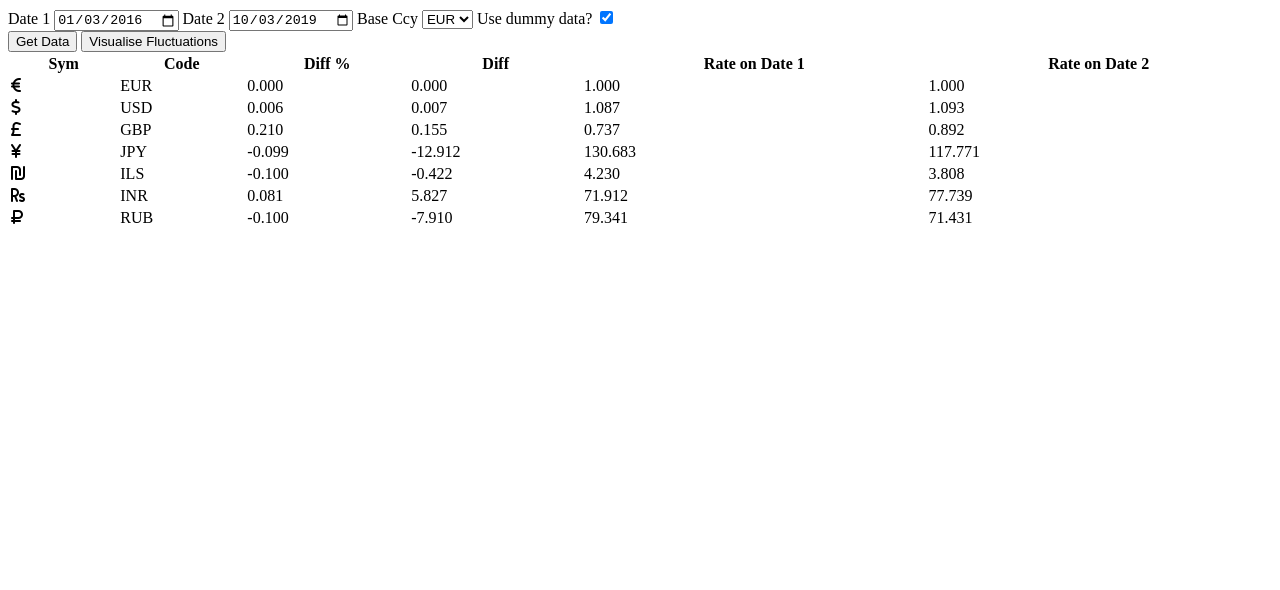
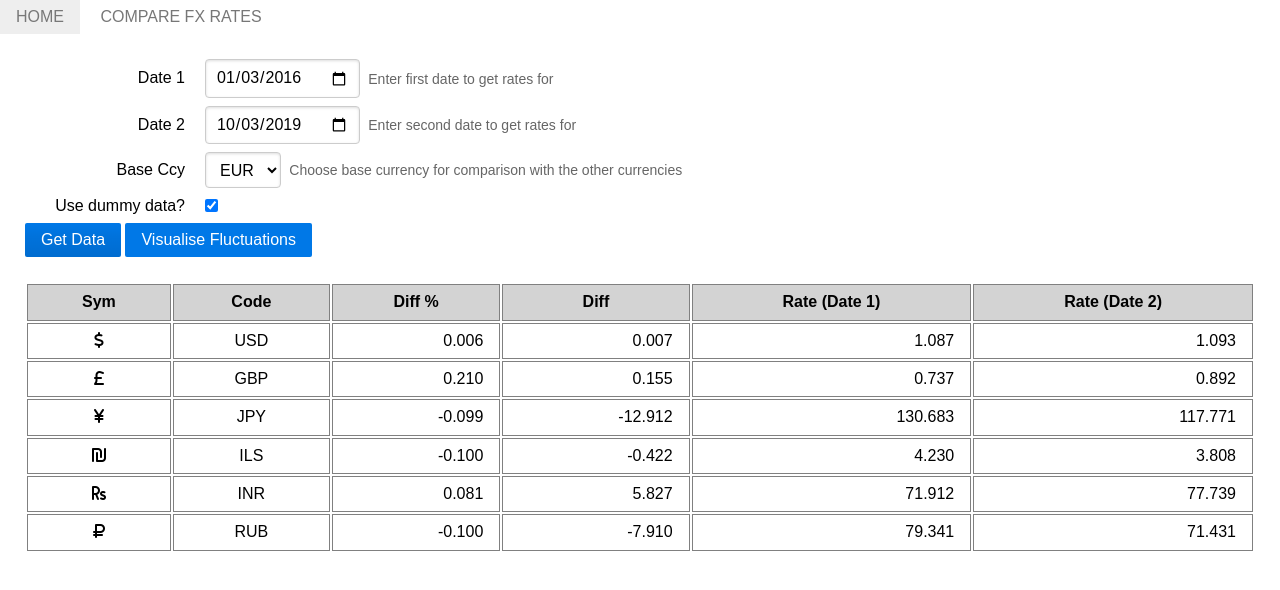
Before and after one commit to simonf1974/fx-visualiser, a website: page index.html in a window 1280 px wide. Both pictures are taken after a click on the button "Get Data". Drawn offline with nearby package versions, Linux system fonts and the light colour scheme.

Commit message:
candidate release for tomorrow

```diff
--- a/index.html
+++ b/index.html
@@ -9,18 +9,37 @@
     <meta name="viewport" content="width=device-width, initial-scale=1">
     <script src="https://kit.fontawesome.com/7990971260.js" crossorigin="anonymous"></script>
     <script src="https://ajax.googleapis.com/ajax/libs/jquery/3.4.1/jquery.min.js"></script>
+    <link rel="stylesheet" href="https://unpkg.com/purecss@1.0.1/build/pure-min.css"
+        integrity="sha384-oAOxQR6DkCoMliIh8yFnu25d7Eq/PHS21PClpwjOTeU2jRSq11vu66rf90/cZr47" crossorigin="anonymous">
+    <link rel="stylesheet" href="https://unpkg.com/purecss@1.0.1/build/grids-responsive-min.css">
     <link rel="stylesheet" href="main.css">
+    <script src="main.js" async defer></script>
+
 </head>
 
 <body>
+
+    <nav class="pure-menu pure-menu-horizontal">
+        <a href="http://db-portfolios.herokuapp.com/simon-freedland/index.html" class="pure-menu-heading pure-menu-link"
+            target="_blank">HOME</a>
+        <a href="./index.html" class="pure-menu-heading pure-menu-link">Compare FX Rates</a>
+    </nav>
+
     <main>
-
-        <section>
-            <form action="">
+        <section id="input">
+            <form action="" class="pure-form pure-form-aligned">
+                <div class="pure-control-group">
                     <label for="date-1">Date 1</label>
                     <input type="date" name="date-1" id="date-1" required>
+                    <span class="pure-form-message-inline">Enter first date to get rates for</span>
+
+                </div>
+                <div class="pure-control-group">
                     <label for="date-2">Date 2</label>
                     <input type="date" name="date-2" id="date-2" required>
+                    <span class="pure-form-message-inline">Enter second date to get rates for</span>
+                </div>
+                <div class="pure-control-group">
                     <label for="base-ccy">Base Ccy</label>
                     <select name="base-ccy" id="base-ccy">
                         <option value="EUR">EUR</option>
@@ -31,26 +50,29 @@
                         <option value="INR">INR</option>
                         <option value="RUB">RUB</option>
                     </select>
+                    <span class="pure-form-message-inline">Choose base currency for comparison with the other
+                        currencies</span>
+                </div>
 
+                <div class="pure-control-group">
                     <label for="dummy">Use dummy data?</label>
                     <input type="checkbox" name="dummy" id="dummy" required>
+                </div>
+
             </form>
+            <button class="pure-button pure-button-primary" onclick="getExternalData()">Get Data</button>
+            <button class="pure-button pure-button-primary" onclick="visualiseData()">Visualise Fluctuations</button>
         </section>
 
-        <section>
-            <button onclick="getExternalData()">Get Data</button>
-            <button onclick="visualiseData()">Visualise Fluctuations</button>
-        </section>
-
-        <section>
-            <table style="width:100%">
+        <section id="table">
+            <table>
                 <tr>
                     <th>Sym</th>
                     <th>Code</th>
                     <th>Diff %</th>
                     <th>Diff</th>
-                    <th>Rate on Date 1</th>
-                    <th>Rate on Date 2</th>
+                    <th>Rate (Date 1)</th>
+                    <th>Rate (Date 2)</th>
                 </tr>
                 <tr id="EUR">
                     <td><i class="fas fa-euro-sign"></i></td>
@@ -111,9 +133,6 @@
             </table>
         </section>
     </main>
-
-
-    <script src="main.js" async defer></script>
 </body>
 
 </html>
--- a/main.js
+++ b/main.js
@@ -96,11 +96,17 @@ $("#base-ccy").change(function() {
 const populateTable = () => {
   resetVisualisations();
   rates.rates.forEach((rate, code) => {
-    const cells = document.getElementById(code).cells;
-    cells[2].innerText = rate.changePct().toFixed(3);
-    cells[3].innerText = rate.change().toFixed(3);
-    cells[4].innerText = rate.oldRate.toFixed(3);
-    cells[5].innerText = rate.newRate.toFixed(3);
+    const tblRow = document.getElementById(code);
+    if (code === rates.baseCcy) {
+      tblRow.hidden = true;
+      return;
+    } else {
+      tblRow.hidden = false;
+    }
+    tblRow.cells[2].innerText = rate.changePct().toFixed(3);
+    tblRow.cells[3].innerText = rate.change().toFixed(3);
+    tblRow.cells[4].innerText = rate.oldRate.toFixed(3);
+    tblRow.cells[5].innerText = rate.newRate.toFixed(3);
   });
 };
 
@@ -122,22 +128,19 @@ const callAjax = endpoint => {
 };
 
 const validateInput = (oldDate, newDate) => {
+  let message = null;
+
   if (oldDate === "" || newDate === "") {
-    alert("both dates must be specified");
-    return false;
+    message = "both dates must be specified";
+  } else if (newDate < oldDate) {
+    message = "date1 must be less than date 2";
+  } else if (oldDate < "2010-01-01") {
+    message = "date1 must be after 1st Jan 2010";
+  } else if (newDate > new Date().toISOString().slice(0, 10)) {
+    message = "dates cannot be in the future";
   }
 
-  if (newDate < oldDate) {
-    alert("date1 must be less than date 2");
-    return false;
-  }
-
-  if (oldDate < "2010-01-01") {
-    alert("date1 must be after 1st Jan 2010");
-    return false;
-  }
-
-  return true;
+  return message;
 };
 
 const getExternalData = json => {
@@ -145,7 +148,11 @@ const getExternalData = json => {
   const newDate = $("#date-2").val();
 
   if (json === undefined) {
-    if (!validateInput(oldDate, newDate)) return;
+    const validatedInput = validateInput(oldDate, newDate);
+    if (validatedInput !== null) {
+      alert(validatedInput);
+      return;
+    }
     if ($("#dummy").is(":checked")) {
       rates = new Rates(myVeryOldData, myRateData, $("#base-ccy").val());
       populateTable(rates);
@@ -173,15 +180,15 @@ $(document).ready(function() {
 
 const colourRow = (code, changeisPositive) => {
   if (changeisPositive) {
-    document.getElementById(code).style.backgroundColor = "green";
+    document.getElementById(code).style.backgroundColor = "#AFD5AA";
   } else {
-    document.getElementById(code).style.backgroundColor = "red";
+    document.getElementById(code).style.backgroundColor = "#F6CACB";
   }
 };
 
 const sizeCcySymbol = (code, sizefactor) => {
   const cells = document.getElementById(code).cells;
-  cells[0].style.fontSize = sizefactor * 7 + 1 + "em";
+  cells[0].style.fontSize = sizefactor * 5 + 1 + "em";
 };
 
 const visualiseData = () => {
--- a/main.scss
+++ b/main.scss
@@ -0,0 +1,26 @@
+section {
+  margin: 25px;
+}
+
+table {
+  width: 100%;
+
+  tr:first-of-type {
+    background-color: lightgray;
+  }
+
+  td:nth-child(n + 3) {
+    text-align: right;
+  }
+
+  td:nth-child(-n + 2) {
+    text-align: center;
+  }
+
+  td,
+  th {
+    padding: 8px 16px;
+    border: 1px solid gray;
+    transition: font-size 1s;
+  }
+}
```
Also changed, not shown: main.css, 1 other file. Lines whose indentation alone changed are shown as unchanged.
